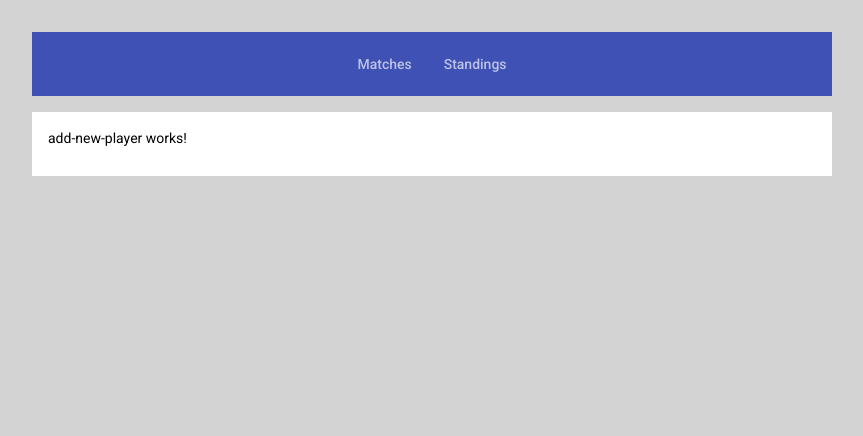
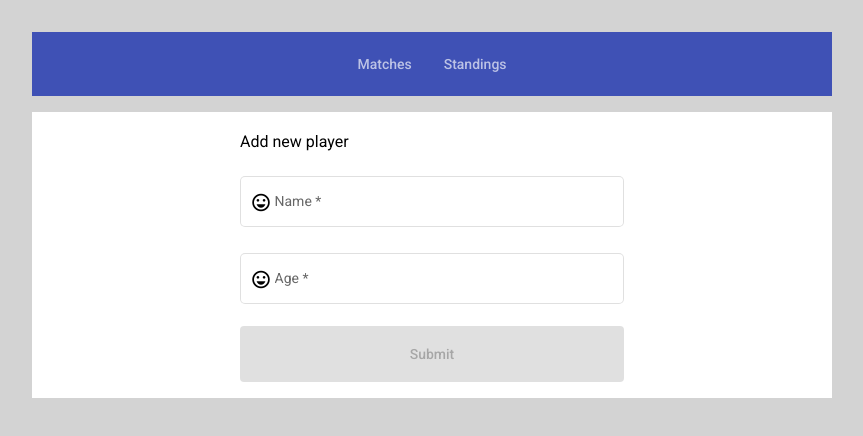
Before and after one commit to martin-istuk/Table-Tennis-Tournament, an Angular app: page /add-new-player in a window 1280 px wide. Shown: the top 436 px of the page, without its empty margins (208-1071 px from the left). Built offline with nearby package versions, Linux system fonts and the light colour scheme.

Commit message:
added addNewPlayer form

```diff
--- a/src/app/components/add-new-match/add-new-match.component.html
+++ b/src/app/components/add-new-match/add-new-match.component.html
@@ -23,5 +23,5 @@
 
 	<p *ngIf="checkNameMatch()" class="passMatchError">You must select two different players!</p>
 
-	<button mat-raised-button color="primary" type="button">Submit</button>
+	<button [disabled]="addNewMatchForm.invalid" mat-raised-button color="primary" type="button">Submit</button>
 </form>
--- a/src/app/components/add-new-match/add-new-match.component.scss
+++ b/src/app/components/add-new-match/add-new-match.component.scss
@@ -1,8 +1,12 @@
 :host {
 	width: 50%;
-	margin: auto;
+	margin: 0 auto;
+	display: block;
 	form {
 		display: grid;
+		button {
+			height: 56px;
+		}
 		.passMatchError {
 			color: red;
 			font-weight: bold;
--- a/src/app/components/add-new-player/add-new-player.component.html
+++ b/src/app/components/add-new-player/add-new-player.component.html
@@ -1 +1,17 @@
-<p>add-new-player works!</p>
+<h3>Add new player</h3>
+
+<form [formGroup]="addNewPlayerForm">
+	<mat-form-field appearance="outline">
+		<mat-label>Name</mat-label>
+    <input matInput formControlName="name" required>
+    <mat-icon matPrefix>sentiment_very_satisfied</mat-icon>
+	</mat-form-field>
+
+	<mat-form-field appearance="outline">
+		<mat-label>Age</mat-label>
+    <input matInput formControlName="age" type="number" min="1" required>
+    <mat-icon matPrefix>sentiment_very_satisfied</mat-icon>
+	</mat-form-field>
+
+	<button [disabled]="addNewPlayerForm.invalid" mat-raised-button color="primary" type="button">Submit</button>
+</form>
--- a/src/app/components/add-new-player/add-new-player.component.scss
+++ b/src/app/components/add-new-player/add-new-player.component.scss
@@ -0,0 +1,11 @@
+:host {
+	width: 50%;
+	margin: 0 auto;
+	display: block;
+	form {
+		display: grid;
+		button {
+			height: 56px;
+		}
+	}
+}
--- a/src/app/components/add-new-player/add-new-player.component.ts
+++ b/src/app/components/add-new-player/add-new-player.component.ts
@@ -1,8 +1,33 @@
 import { Component } from "@angular/core";
+import { FormBuilder, FormGroup, Validators } from "@angular/forms";
+
+import { Observable } from "rxjs";
+
+import { Player } from "src/app/interfaces/player.model";
+import { MatchService } from "src/app/services/match/match.service";
+import { PlayerService } from "src/app/services/player/player.service";
 
 @Component({
 	selector: "app-add-new-player",
 	templateUrl: "./add-new-player.component.html",
 	styleUrls: ["./add-new-player.component.scss"],
 })
-export class AddNewPlayerComponent {}
+export class AddNewPlayerComponent {
+	constructor(
+		private matchService: MatchService,
+		private playerService: PlayerService,
+		private formBuilder: FormBuilder
+	) {}
+
+	public addNewPlayerForm: FormGroup = this.formBuilder.group(
+		{
+			name: ["", [Validators.required, Validators.minLength(3)]],
+			age: ["", [Validators.required]],
+		},
+		{
+			updateOn: "change",
+		}
+	);
+
+	public players$: Observable<Array<Player>> = this.playerService.playerArray$;
+}
--- a/src/app/components/standings/standings.component.html
+++ b/src/app/components/standings/standings.component.html
@@ -4,7 +4,7 @@
 	class="addNew"
 	[routerLink]="['/add-new-player']"
 >
-	<mat-icon>add</mat-icon>Add New Match
+	<mat-icon>add</mat-icon>Add New Player
 </button>
 
 <div *ngIf="playerList$ | async as playerList; else errorGettingData">
@@ -19,6 +19,12 @@
 		<ng-container matColumnDef="name">
 			<th mat-header-cell *matHeaderCellDef>Player Name</th>
 			<td mat-cell *matCellDef="let player">{{ player.name }}</td>
+		</ng-container>
+
+		<!-- Age Column -->
+		<ng-container matColumnDef="age">
+			<th mat-header-cell *matHeaderCellDef>Age</th>
+			<td mat-cell *matCellDef="let player">{{ player.age }}</td>
 		</ng-container>
 
 		<!-- Score Column -->
--- a/src/app/components/standings/standings.component.scss
+++ b/src/app/components/standings/standings.component.scss
@@ -13,17 +13,21 @@ table {
 		margin-right: 1rem;
 	}
 	.mat-column-id {
-		width: 25%;
+		width: 20%;
 	}
 	.mat-column-name {
-		width: 25%;
+		width: 20%;
+	}
+	.mat-column-age {
+		width: 10%;
+		text-align: right;
 	}
 	.mat-column-gamesPlayed {
-		width: 25%;
+		width: 30%;
 		text-align: center;
 	}
 	.mat-column-winRate {
-		width: 25%;
+		width: 20%;
 		text-align: center;
 	}
 }
--- a/src/app/components/standings/standings.component.ts
+++ b/src/app/components/standings/standings.component.ts
@@ -16,6 +16,7 @@ export class StandingsComponent {
 	public displayedColumns: Array<string> = [
 		"id",
 		"name",
+		"age",
 		"gamesPlayed",
 		"winRate",
 	];
--- a/src/app/interfaces/player.interface.ts
+++ b/src/app/interfaces/player.interface.ts
@@ -1,6 +1,7 @@
 export interface IPlayer {
 	id: string;
 	name: string;
+	age: number;
 	matchIds: Array<string>;
 	winRate: number;
 }
--- a/src/app/interfaces/player.model.ts
+++ b/src/app/interfaces/player.model.ts
@@ -3,12 +3,14 @@ import { IPlayer } from "./player.interface";
 export class Player {
 	public id: string;
 	public name: string;
+	public age: number;
 	public matchIds: Array<string>;
 	public winRate: number;
 
 	constructor(player: IPlayer) {
 		this.id = player.id;
 		this.name = player.name;
+		this.age = player.age;
 		this.matchIds = player.matchIds;
 		this.winRate = player.winRate;
 	}
--- a/src/app/services/player/player.service.ts
+++ b/src/app/services/player/player.service.ts
@@ -11,25 +11,29 @@ export class PlayerService {
 	private _playerArray$ = new BehaviorSubject<Array<Player>>([
 		{
 			id: "p-001",
-			name: "Elrond",
+			name: "Frodo",
+			age: 53,
 			matchIds: ["m-001", "m-003"],
 			winRate: 0
 		},
 		{
 			id: "p-002",
 			name: "Galadriel",
+			age: 2650,
 			matchIds: ["m-001", "m-002"],
 			winRate: 0.5
 		},
 		{
 			id: "p-003",
 			name: "Gandalf",
+			age: 2021,
 			matchIds: ["m-002", "m-004"],
 			winRate: 1
 		},
 		{
 			id: "p-004",
 			name: "Aragorn",
+			age: 85,
 			matchIds: ["m-003", "m-004"],
 			winRate: 0.5
 		},
```
Also changed, not shown: src/app/components/add-new-player/add-new-player.module.ts (+13 -1 lines).
